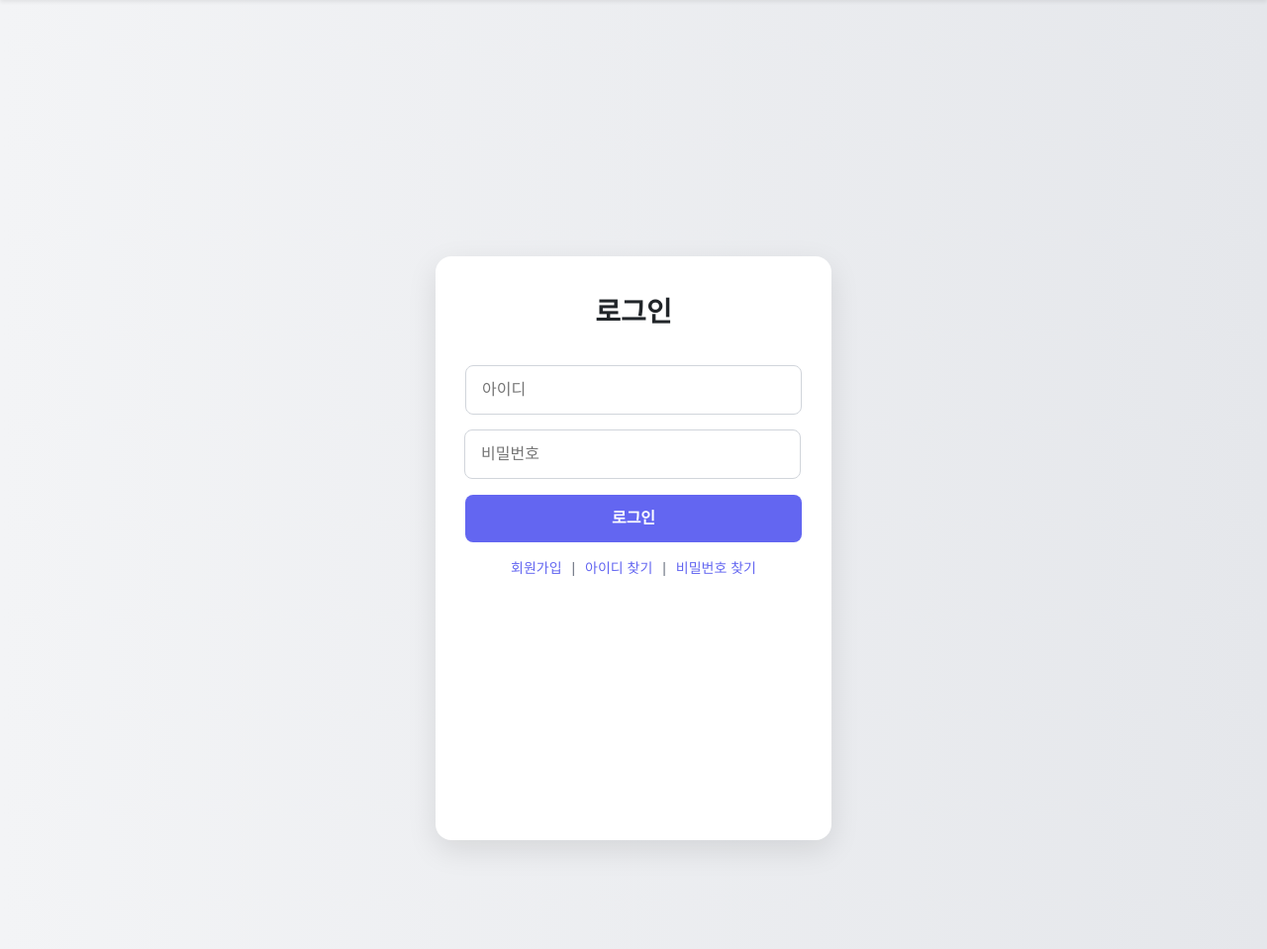
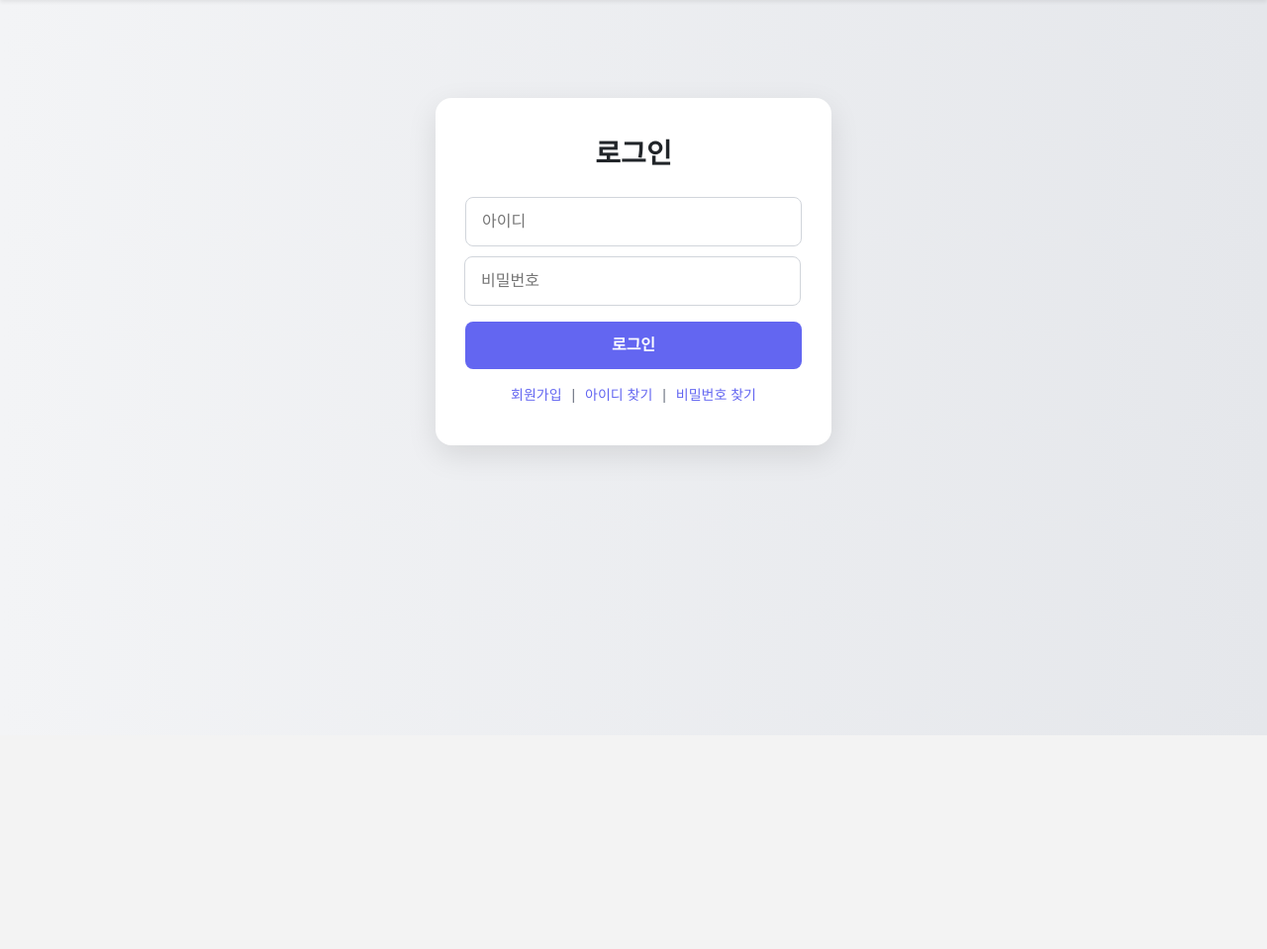
Before and after one commit to WooZhoon/TravelNarae, a Django app: page /login/ in a window 1280 px wide. Shown: the part 57-1016 px from the top of the page at 99% size. After the commit the page ends 800 px from the top, so only its background shows below. Run offline with Django 5.2, Linux system fonts and the light colour scheme.

```diff
--- a/chatbot_web/main/static/main/login.css
+++ b/chatbot_web/main/static/main/login.css
@@ -6,12 +6,10 @@ body {
 }
 
 .login-wrapper {
-  margin-top: 100px;
-  padding-top: 100px;
-  padding-bottom: 50px;
+  margin-top: 20px;
+  padding-top: 20px;
   display: flex;
   justify-content: center;
-  min-height: calc(100vh - 60px);
   box-sizing: border-box;
 }
 
@@ -25,13 +23,13 @@ body {
   box-sizing: border-box;
   display: flex;
   flex-direction: column;
-  gap: 20px;
+  gap: 10px;
 }
 
 .input-group {
   display: flex;
   flex-direction: column;
-  gap: 15px;
+  gap: 10px;
 }
 
 .input-box {
@@ -51,7 +49,7 @@ body {
 }
 
 .login-btn {
-  padding: 12px 24px;
+  padding: 12px 18px;
   background-color: #6366f1;
   color: white;
   font-weight: bold;
```
Also changed, not shown: chatbot_web/main/static/main/signup.css (+4 -5 lines).
